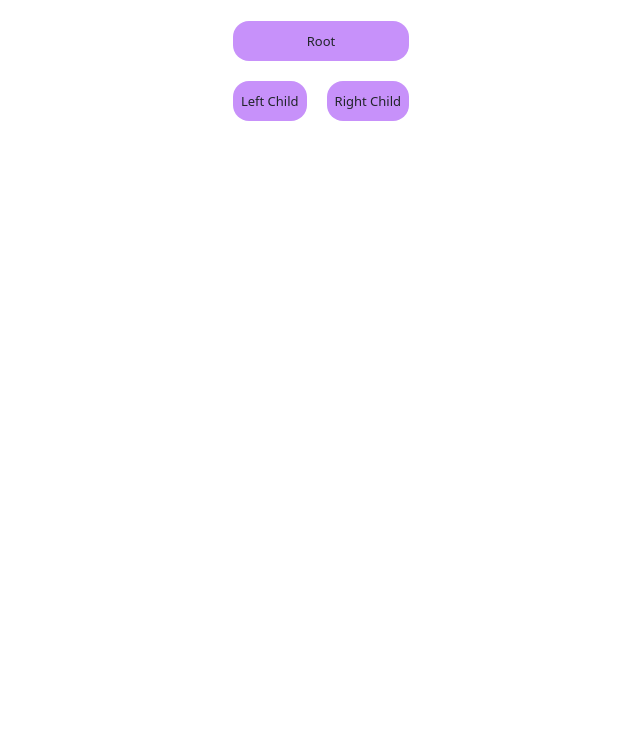
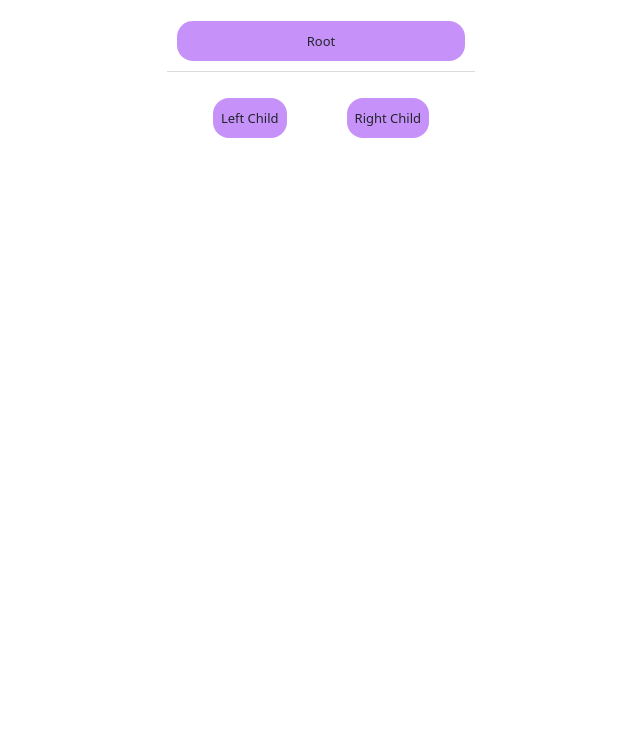
Before and after one commit to cmcnamara15/Binary-Tree-UI, a website: page index.html in a window 1280 px wide. Shown: the part 67-800 px from the top of the page, without its empty margins (319-959 px from the left). Drawn offline with nearby package versions, Linux system fonts and the light colour scheme.

Commit message:
Add style to node and node children

```diff
--- a/style.css
+++ b/style.css
@@ -13,6 +13,7 @@
     display: flex;
     flex-direction: column;
     align-items: center;
+    margin: 0 20px;
 }
 
 .node__element {
@@ -27,6 +28,14 @@
     margin: 10px;
 }
 
+.node__bottom-line {
+    /* height: 20px;
+    width: 1px;
+    background-color: #dcdcdc; */
+}
+
 .node__children {
     display: flex;
+    padding: 16px;
+    border-top: 1px solid #dcdcdc;
 }
```
